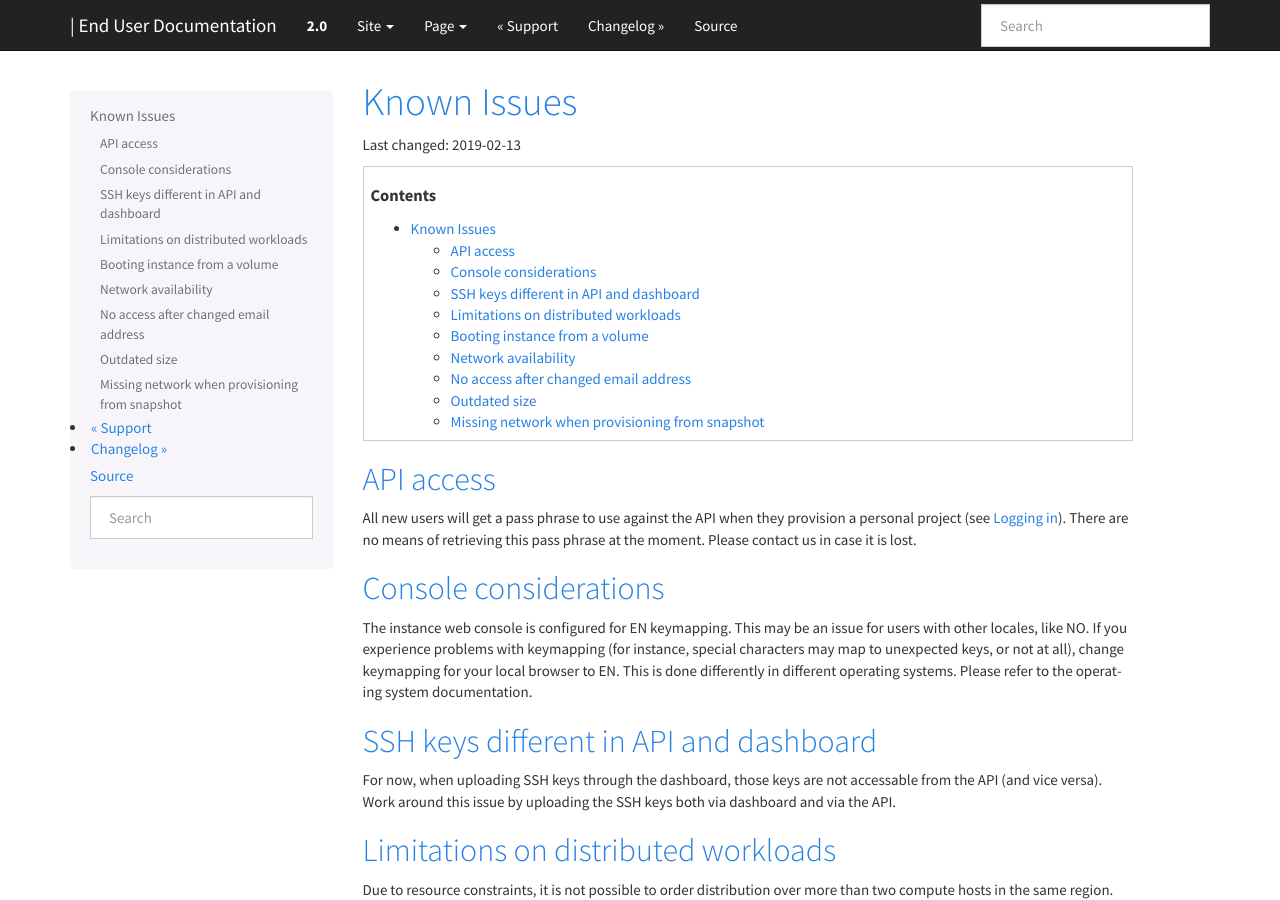
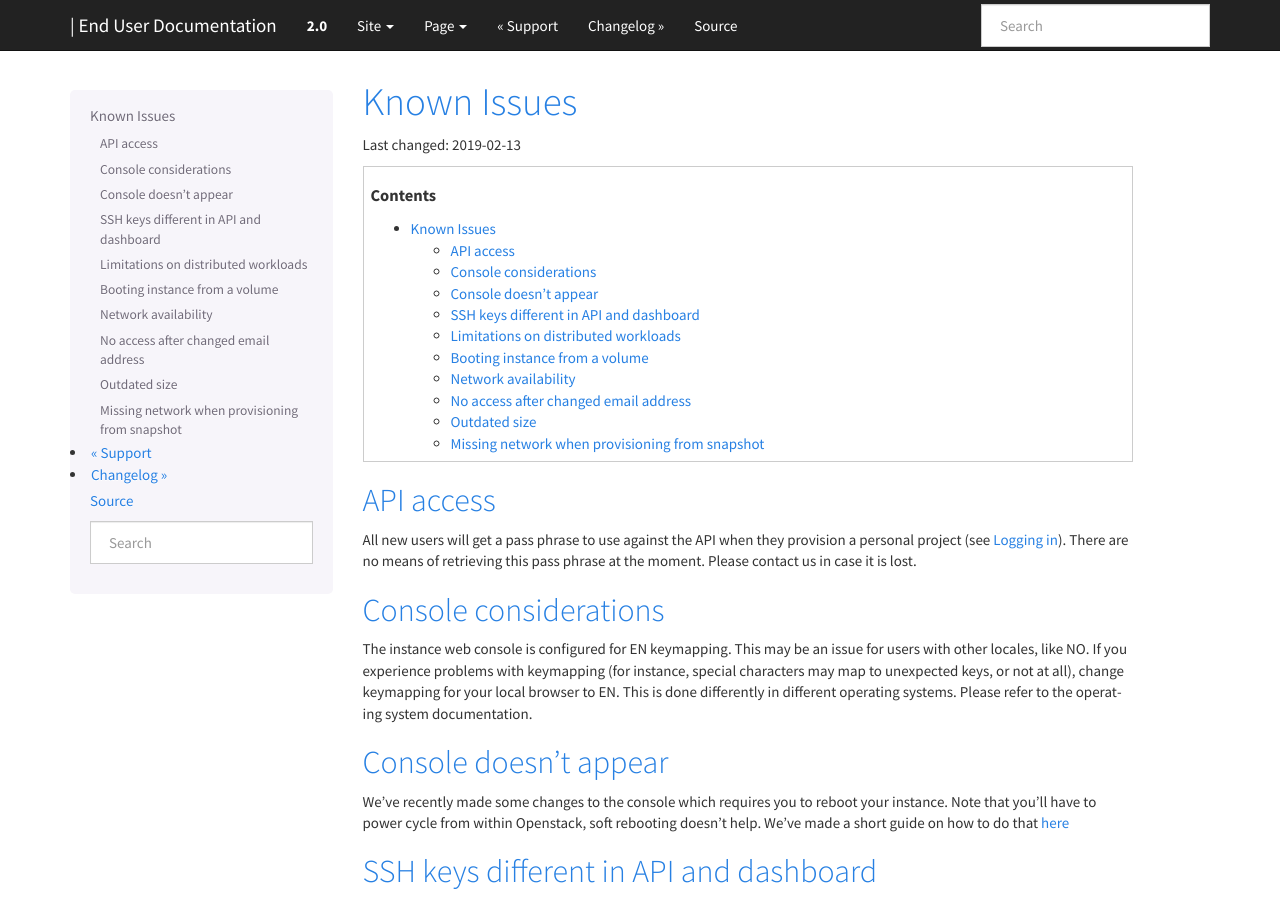
Before and after one commit to norcams/docs-enduser, a Sphinx documentation site: the page built from docs/known-issues.rst, in a window 1280 px wide and 900 px high. Built offline with Sphinx 7.4.7, drawn with Linux system fonts in a browser that asks for light colours.

Commit message:
added console changes to known issues

```diff
--- a/docs/known-issues.rst
+++ b/docs/known-issues.rst
@@ -25,6 +25,13 @@ or not at all), change keymapping for your local browser to EN. This is
 done differently in different operating systems. Please refer to the
 operating system documentation.
 
+Console doesn't appear
+----------------------
+.. _here: http://docs.uh-iaas.no/en/latest/powercycle.html
+
+We've recently made some changes to the console which requires you to reboot
+your instance. Note that you'll have to power cycle from within Openstack, soft
+rebooting doesn't help. We've made a short guide on how to do that here_
 
 SSH keys different in API and dashboard
 ---------------------------------------
```
